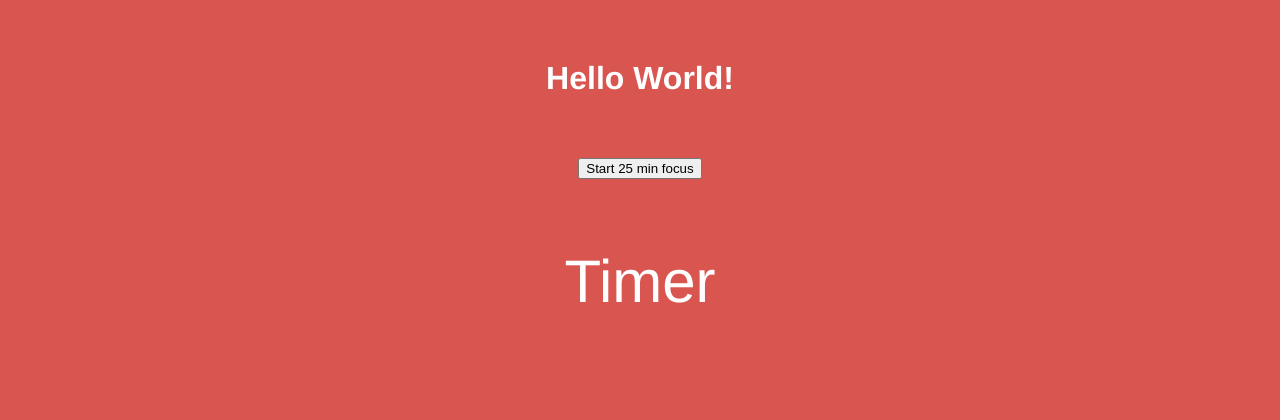
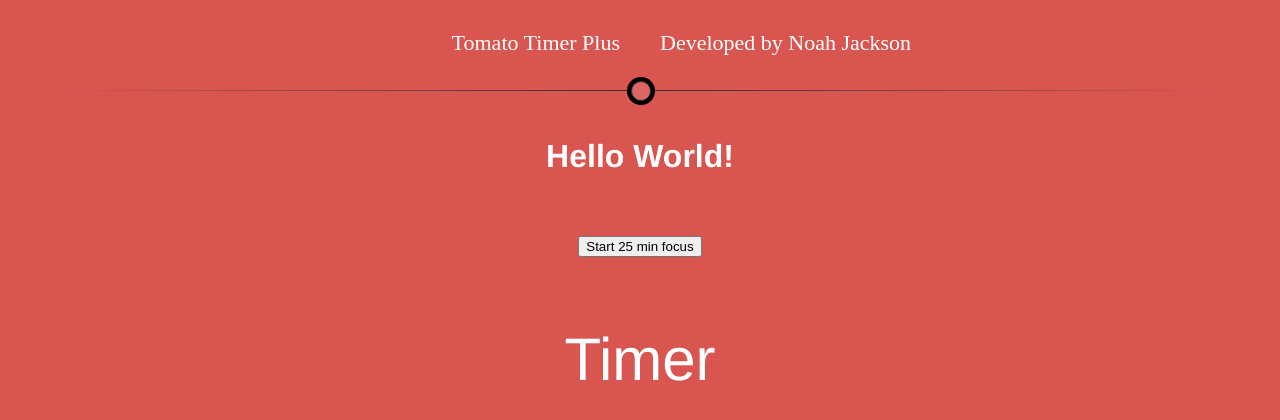
Before and after one commit to nojackson99/pomtimer, a website built with Vite: page new_tomato_app/index.html in a window 1280 px wide. Built offline with nearby package versions, Linux system fonts and the light colour scheme.

Commit message:
implement header info & head body divider

```diff
--- a/new_tomato_app/index.html
+++ b/new_tomato_app/index.html
@@ -6,9 +6,19 @@
   <link rel="icon" type="image/svg+xml" href="favicon.svg" />
   <meta name="viewport" content="width=device-width, initial-scale=1.0" />
   <title>Focus Better</title>
+
+  <div class="head-content-flex">
+    <p class="flex-child head-title">Tomato Timer Plus</p>
+    <p class="flex-child">Developed by Noah Jackson</p>
+  </div>
+
+  <div>
+    <div class="divider div-transparent div-dot"></div>
+  </div>
+
 </head>
 
-<body class="red_background">
+<body class="red-background">
   <div id="app">
 
     <div>
@@ -18,7 +28,7 @@
     <div class="timer">
 
       <!-- countdown timer button -->
-      <button id="timer_start">Start 25 min focus</button>
+      <button id="timer-start">Start 25 min focus</button>
 
       <!-- timer display -->
       <p id="timer-display">Timer</p>
--- a/new_tomato_app/main.js
+++ b/new_tomato_app/main.js
@@ -42,7 +42,7 @@ function timerControl(countDownTime) {
 }
 
 // set start time button to variable
-const startTimerButton = document.getElementById("timer_start");
+const startTimerButton = document.getElementById("timer-start");
 
 // starts timer function when start focus button is pressed
 startTimerButton.addEventListener('click', function () {
--- /dev/null
+++ b/new_tomato_app/misc_project_files/source_links.txt
@@ -0,0 +1,5 @@
+Code sources
+
+timer: https://www.w3schools.com/howto/howto_js_countdown.asp
+flexbox: https://coder-coder.com/display-divs-side-by-side/#flexbox-method
+content dividers: https://codepen.io/Oddgson/pen/VPrYbv
--- a/new_tomato_app/style.css
+++ b/new_tomato_app/style.css
@@ -13,6 +13,70 @@ CLASSES
 =============================================
 */
 
+/*
+HEAD
+*/
+
+/* head text classes */
+.head-content-flex {
+  display: flex;
+  color: white;
+  font-size: 22px;
+}
+
+.flex-child {
+  flex: 1;
+}
+
+.flex-child:first-child {
+  margin-right: 40px
+}
+
+.head-title {
+  text-align: right;
+}
+
+.divider
+{
+	position: relative;
+	margin-top: 90px;
+	height: 1px;
+}
+
+/* Head to body divider classes */
+.div-transparent
+{
+	content: "";
+	position: absolute;
+	top: 0;
+	left: 5%;
+	right: 5%;
+	width: 90%;
+	height: 1px;
+	background-image: linear-gradient(to right, transparent, rgb(48,49,51), transparent);
+}
+
+.div-dot:after
+{
+	content: "";
+	position: absolute;
+	z-index: 1;
+	top: -9px;
+	left: calc(50% - 9px);
+	width: 18px;
+	height: 18px;
+	background-color: #DD6662;
+	border: 1px solid rgb(48,49,51);
+	border-radius: 50%;
+	box-shadow: inset 0 0 0 2px #DD6662,
+					0 0 0 4px black;
+}
+
+
+/*
+BODY
+*/
+
 /* sets styling for countdown timer */
 .timer {
   text-align: center;
@@ -21,6 +85,6 @@ CLASSES
 }
 
 /* set main page background color*/
-.red_background {
+.red-background {
   background-color: #d95550;
 }
```
